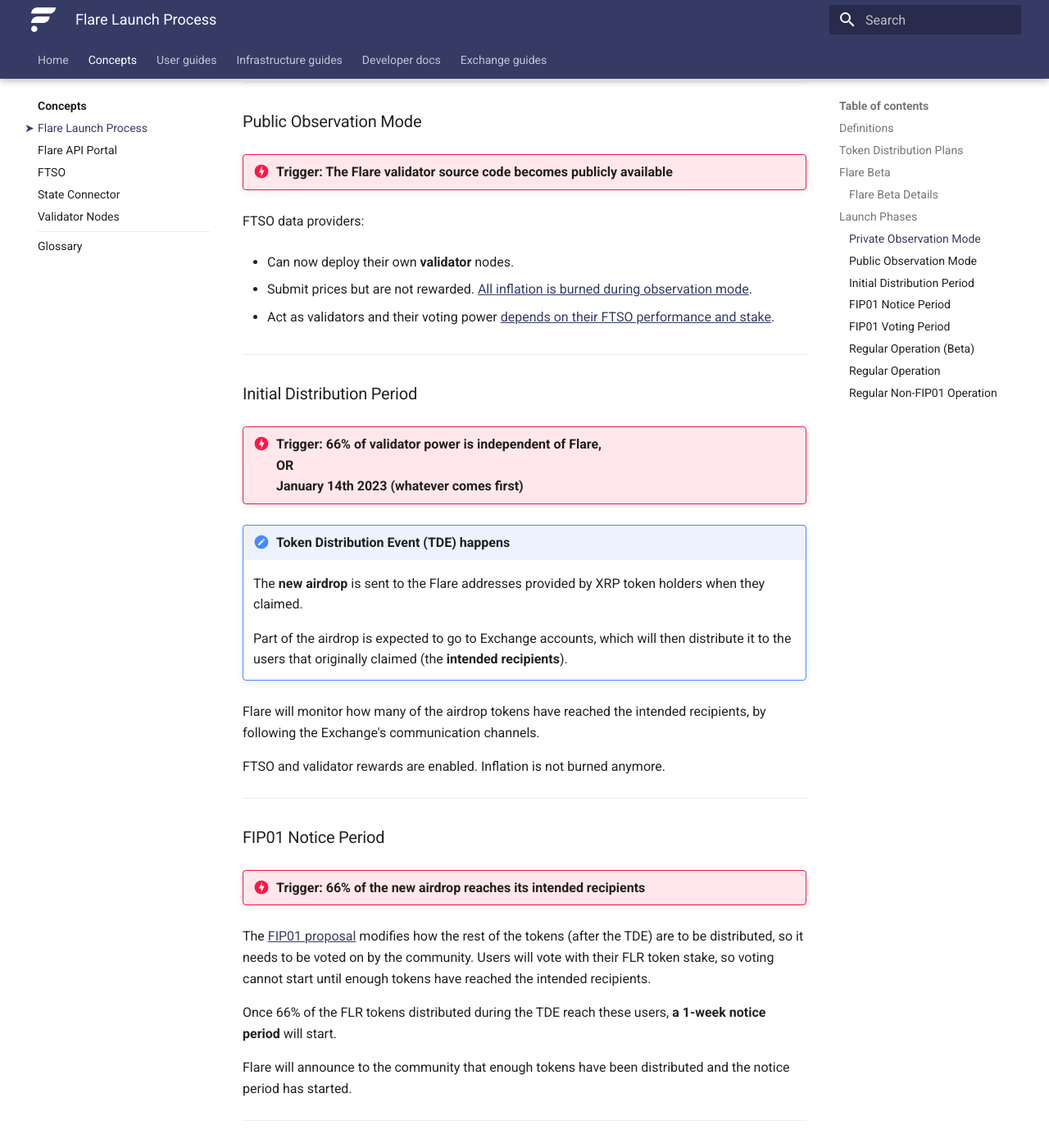
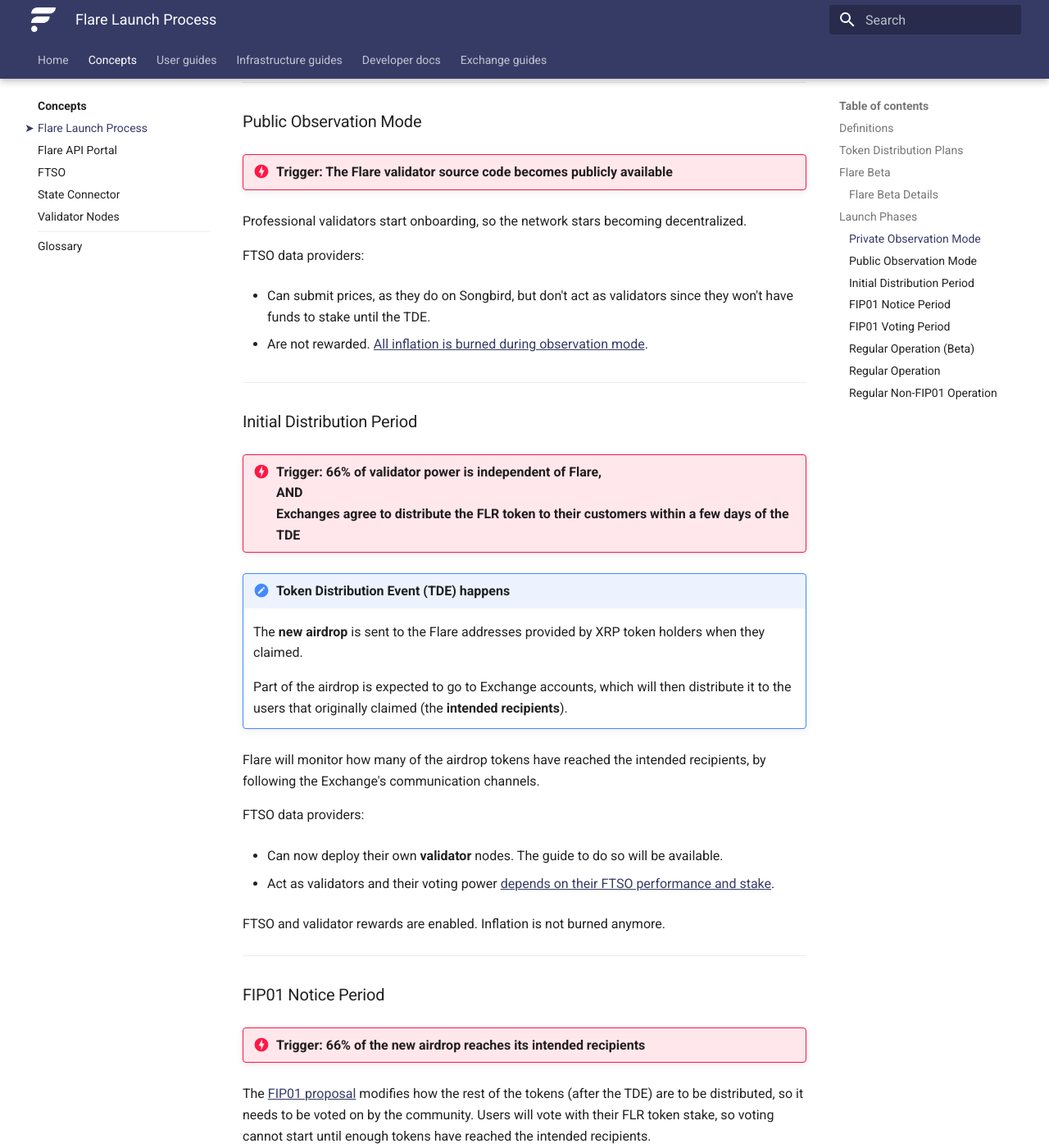
Before and after one commit to flare-foundation/docs, an MkDocs documentation site: the page built from docs/tech/flare-launch-process.md, in a window 1280 px wide and 1400 px high, scrolled down 3183 px. Shown: the whole window at 82% size. Built offline with MkDocs 1.6.1 and Material for MkDocs 9.7.7, drawn with Linux system fonts in a browser that asks for light colours; comment, search, counter and statistics services are not loaded; some of the changed text lies outside the part shown.

Commit message:
Update Launch Process page

```diff
--- a/docs/tech/flare-launch-process.md
+++ b/docs/tech/flare-launch-process.md
@@ -106,19 +106,19 @@
 
 !!! danger "Trigger: The Flare validator source code becomes publicly available"
 
+Professional validators start onboarding, so the network stars becoming decentralized.
+
 FTSO data providers:
 
-* Can now deploy their own **validator** nodes.
+* Can submit prices, as they do on Songbird, but don't act as validators since they won't have funds to stake until the TDE.
 
-* Submit prices but are not rewarded. [All inflation is burned during observation mode](https://flare.xyz/om-inflation/).
-
-* Act as validators and their voting power [depends on their FTSO performance and stake](./validators.md).
+* Are not rewarded. [All inflation is burned during observation mode](https://flare.xyz/om-inflation/).
 
 ---
 
 ### Initial Distribution Period
 
-!!! danger "Trigger: 66% of validator power is independent of Flare,<br/>OR <br/>January 14th 2023 (whatever comes first)"
+!!! danger "Trigger: 66% of validator power is independent of Flare,<br/>AND <br/>Exchanges agree to distribute the FLR token to their customers within a few days of the TDE"
 
 !!! important "Token Distribution Event (TDE) happens"
     The **new airdrop** is sent to the Flare addresses provided by XRP token holders when they claimed.
@@ -126,6 +126,12 @@
     Part of the airdrop is expected to go to Exchange accounts, which will then distribute it to the users that originally claimed (the **intended recipients**).
 
 Flare will monitor how many of the airdrop tokens have reached the intended recipients, by following the Exchange's communication channels.
+
+FTSO data providers:
+
+* Can now deploy their own **validator** nodes. The guide to do so will be available.
+
+* Act as validators and their voting power [depends on their FTSO performance and stake](./validators.md).
 
 FTSO and validator rewards are enabled.
 Inflation is not burned anymore.
```
Also changed, not shown: other parts of docs/tech/flare-launch-process.md (+2 -2 lines), docs/assets/launch-process.png.
